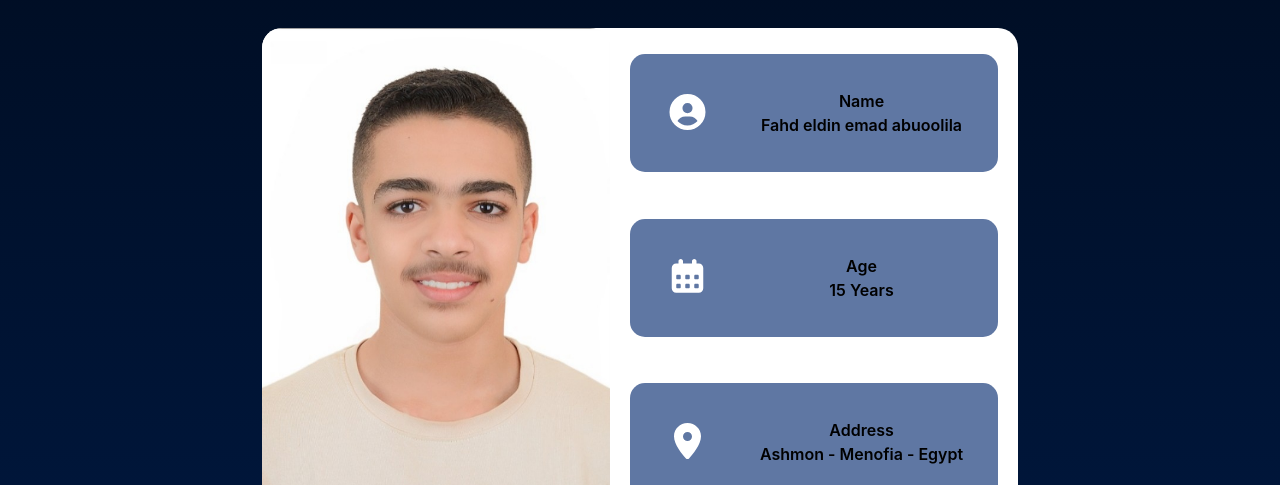
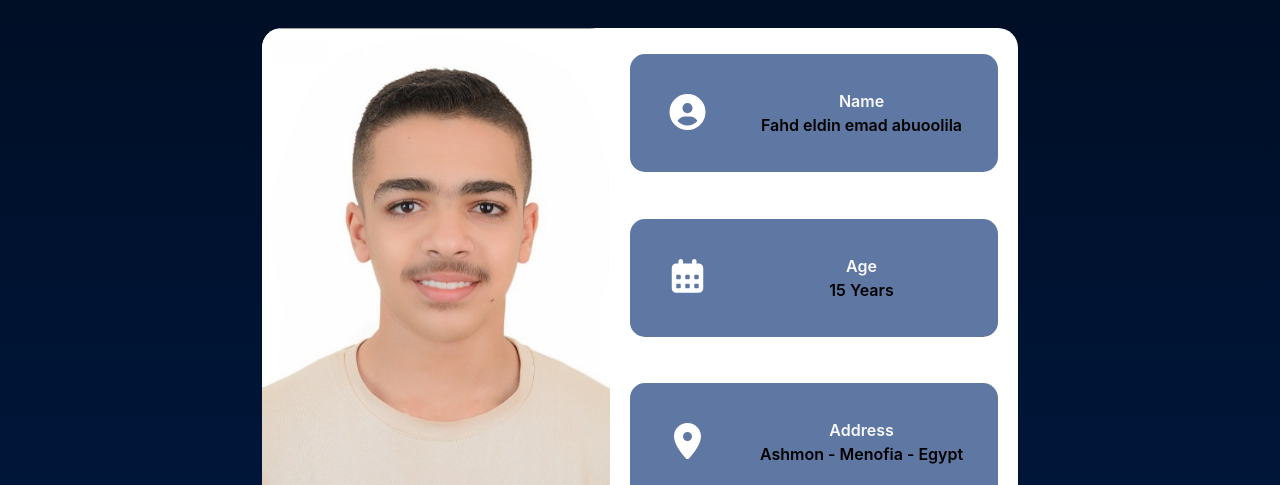
Before and after one commit to Fahd-Abuoolila/Profile, a plain HTML site: page index.html in a window 1280 px wide. Shown: the part 921-1406 px from the top of the page. Drawn offline with Linux system fonts and the light colour scheme.

Commit message:
Update index.html

```diff
--- a/index.html
+++ b/index.html
@@ -105,7 +105,7 @@
                                         <i class="fa fa-user-circle"></i>
                                     </div>
                                     <div class="w-100">
-                                        <span>Name</span>
+                                        <span class='text-light'>Name</span>
                                         <div>Fahd eldin emad abuoolila</div>
                                     </div>
                                 </div>
@@ -116,7 +116,7 @@
                                         <i class="fa-solid fa-calendar-days"></i>
                                     </div>
                                     <div class="w-100">
-                                        <span>Age</span>
+                                        <span class='text-light'>Age</span>
                                         <div>15 Years</div>
                                     </div>
                                 </div>
@@ -127,7 +127,7 @@
                                         <i class="fa fa-location-dot"></i>
                                     </div>
                                     <div class="w-100">
-                                        <span>Address</span>
+                                        <span class='text-light'>Address</span>
                                         <div>Ashmon - Menofia - Egypt</div>
                                     </div>
                                 </div>
```
